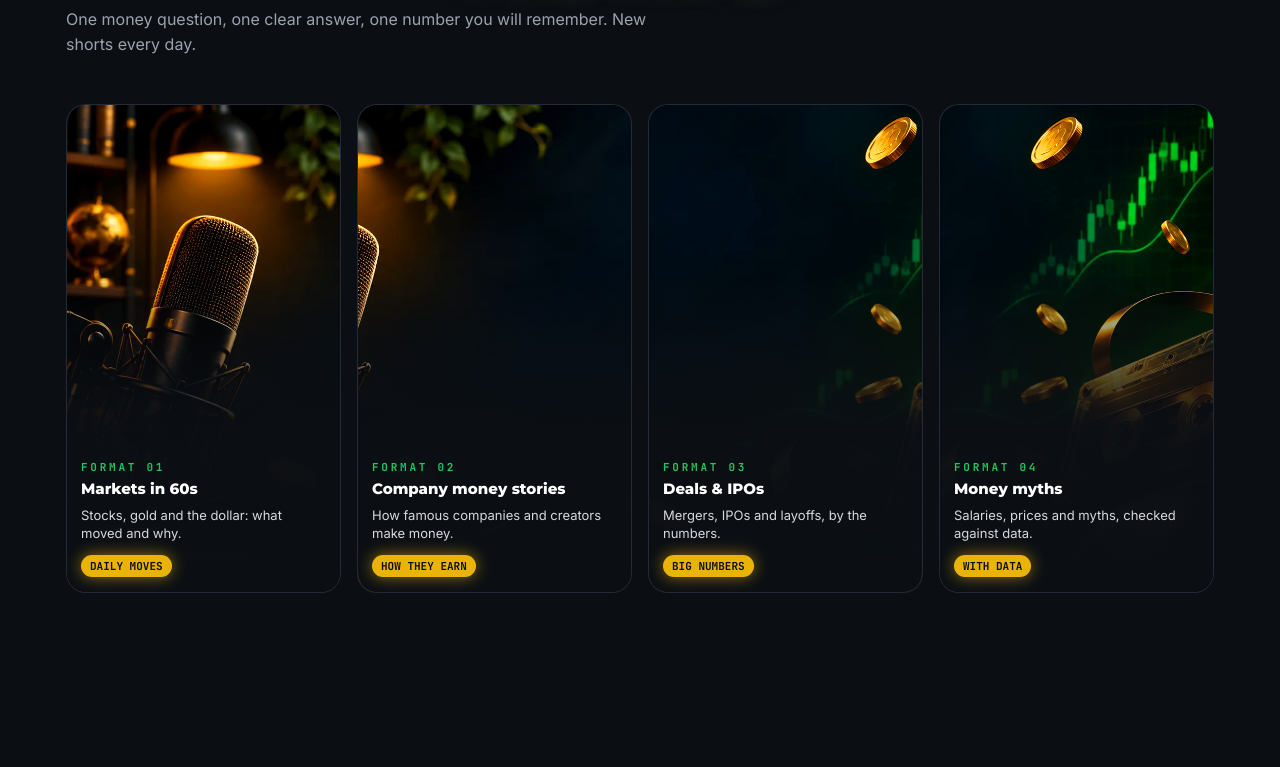
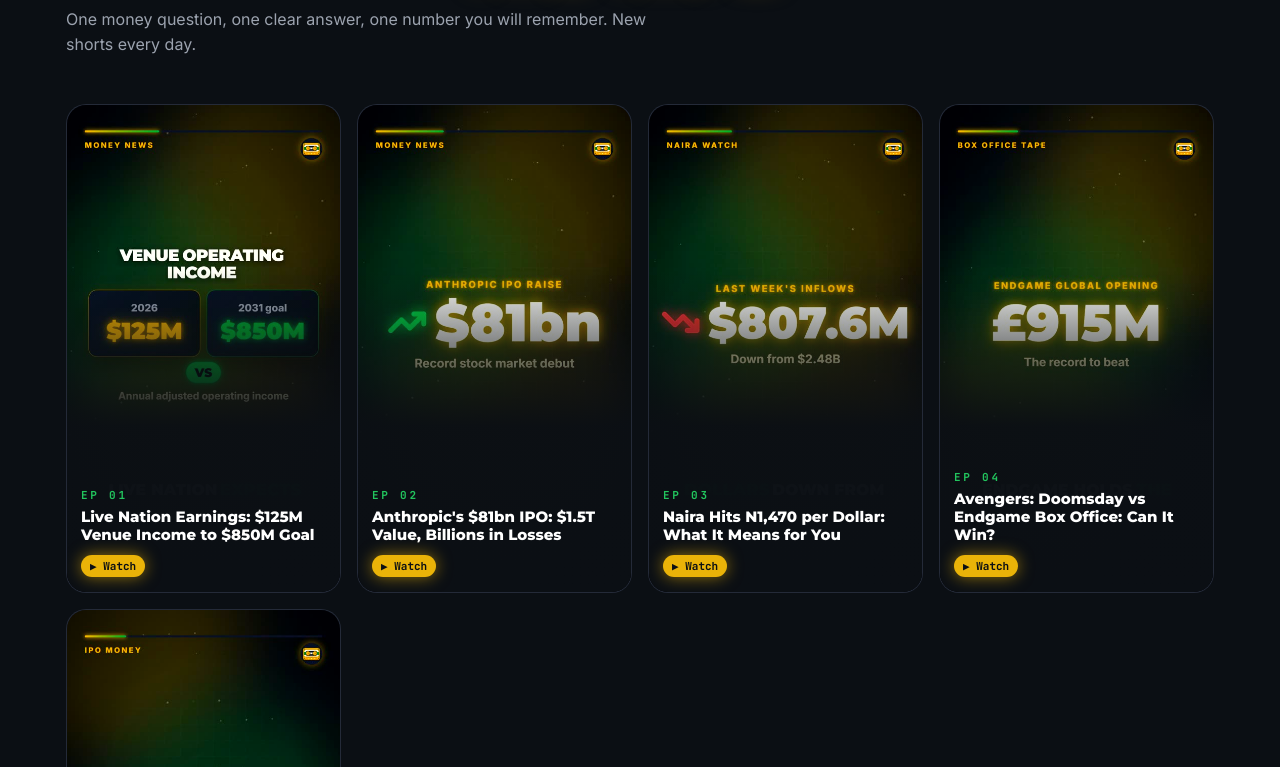
Before and after one commit to infnitycompany-collab/cashtape, a plain HTML site: page index.html in a window 1280 px wide. Shown: the part 1133-1900 px from the top of the page. Drawn offline with Linux system fonts and the light colour scheme.

Commit message:
Latest episodes 2026-11-20 06:15

```diff
--- a/index.html
+++ b/index.html
@@ -64,21 +64,25 @@
       <p class="sub">One money question, one clear answer, one number you will remember. New shorts every day.</p>
     </div>
     <div class="eps">
-      <a class="ep reveal" href="https://www.youtube.com/channel/UCwDyGBjPBko_zP_C7HvWenQ/shorts">
-        <img src="img/format-01.webp" alt="" loading="lazy">
-        <div class="meta"><div class="num">FORMAT 01</div><h3>Markets in 60s</h3><p>Stocks, gold and the dollar: what moved and why.</p><span class="chip">DAILY MOVES</span></div>
+      <a class="ep reveal" href="https://www.youtube.com/shorts/1L4k1EbDPHM">
+        <img src="img/ep_1L4k1EbDPHM.jpg" alt="" loading="lazy">
+        <div class="meta"><div class="num">EP 01</div><h3>Live Nation Earnings: $125M Venue Income to $850M Goal</h3><span class="chip">▶ Watch</span></div>
       </a>
-      <a class="ep reveal" href="https://www.youtube.com/channel/UCwDyGBjPBko_zP_C7HvWenQ/shorts">
-        <img src="img/format-02.webp" alt="" loading="lazy">
-        <div class="meta"><div class="num">FORMAT 02</div><h3>Company money stories</h3><p>How famous companies and creators make money.</p><span class="chip">HOW THEY EARN</span></div>
+      <a class="ep reveal" href="https://www.youtube.com/shorts/VUidta97ZOo">
+        <img src="img/ep_VUidta97ZOo.jpg" alt="" loading="lazy">
+        <div class="meta"><div class="num">EP 02</div><h3>Anthropic&#x27;s $81bn IPO: $1.5T Value, Billions in Losses</h3><span class="chip">▶ Watch</span></div>
       </a>
-      <a class="ep reveal" href="https://www.youtube.com/channel/UCwDyGBjPBko_zP_C7HvWenQ/shorts">
-        <img src="img/format-03.webp" alt="" loading="lazy">
-        <div class="meta"><div class="num">FORMAT 03</div><h3>Deals &amp; IPOs</h3><p>Mergers, IPOs and layoffs, by the numbers.</p><span class="chip">BIG NUMBERS</span></div>
+      <a class="ep reveal" href="https://www.youtube.com/shorts/xh-62YkUS7I">
+        <img src="img/ep_xh-62YkUS7I.jpg" alt="" loading="lazy">
+        <div class="meta"><div class="num">EP 03</div><h3>Naira Hits N1,470 per Dollar: What It Means for You</h3><span class="chip">▶ Watch</span></div>
       </a>
-      <a class="ep reveal" href="https://www.youtube.com/channel/UCwDyGBjPBko_zP_C7HvWenQ/shorts">
-        <img src="img/format-04.webp" alt="" loading="lazy">
-        <div class="meta"><div class="num">FORMAT 04</div><h3>Money myths</h3><p>Salaries, prices and myths, checked against data.</p><span class="chip">WITH DATA</span></div>
+      <a class="ep reveal" href="https://www.youtube.com/shorts/HQGqBitfLLY">
+        <img src="img/ep_HQGqBitfLLY.jpg" alt="" loading="lazy">
+        <div class="meta"><div class="num">EP 04</div><h3>Avengers: Doomsday vs Endgame Box Office: Can It Win?</h3><span class="chip">▶ Watch</span></div>
+      </a>
+      <a class="ep reveal" href="https://www.youtube.com/shorts/swL-E2e-PxA">
+        <img src="img/ep_swL-E2e-PxA.jpg" alt="" loading="lazy">
+        <div class="meta"><div class="num">EP 05</div><h3>Anthropic IPO Valuation: Lost $23.3B, Worth $1.5T</h3><span class="chip">▶ Watch</span></div>
       </a>
     </div>
   </div>
```
Also changed, not shown: img/ep_1L4k1EbDPHM.jpg (added), img/ep_HQGqBitfLLY.jpg (added), img/ep_VUidta97ZOo.jpg (added), img/ep_swL-E2e-PxA.jpg (added), img/ep_xh-62YkUS7I.jpg (added).
